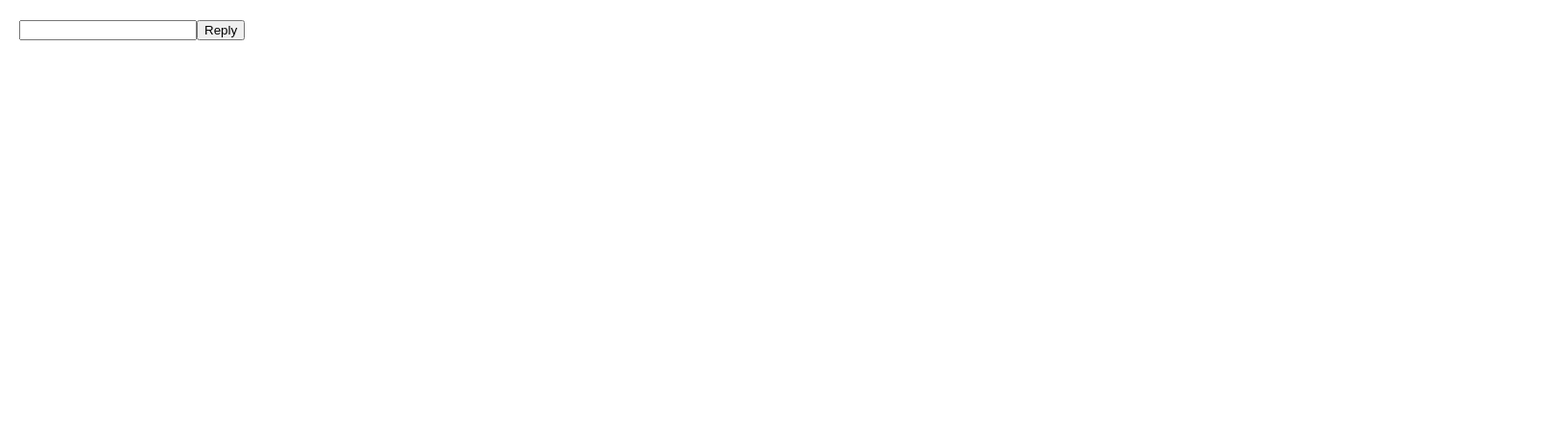
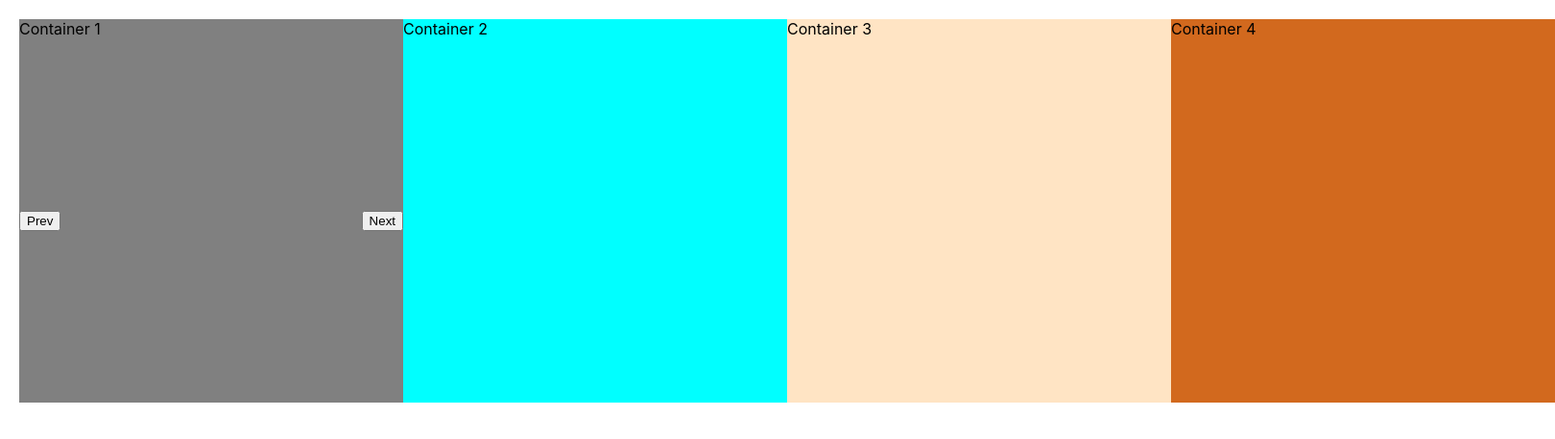
Before and after one commit to lohi212/react_todo_1hr, a React (Create React App) app: page / in a window 1280 px wide. Shown: the top 458 px of the page at 96% size, 1620 px wide, since content can reach past the window. Built offline with nearby package versions, Linux system fonts and the light colour scheme.

Commit message:
feat: handle prev click with transition

```diff
--- a/src/App.js
+++ b/src/App.js
@@ -1,4 +1,5 @@
 import "./App.css";
+import Carousel from "./components/Carousel";
 import NestedComments from "./components/NestedComments";
 import TicTacToe from "./components/TicTacToe";
 import Todo from "./components/Todo";
@@ -8,7 +9,8 @@ function App() {
     <div className="root-container">
       {/* <TicTacToe /> */}
       {/* <Todo /> */}
-      <NestedComments />
+      {/* <NestedComments /> */}
+      <Carousel />
     </div>
   );
 }
--- a/src/components/Carousel/ActionButtons.js
+++ b/src/components/Carousel/ActionButtons.js
@@ -1,11 +1,41 @@
-import React from "react";
+import React, { useState } from "react";
 
 const Actions = () => {
+  const [curr, setCurr] = useState(0);
+
+  const handleNext = () => {
+    const carousels = document.querySelectorAll(".container");
+    let newCurr = 0;
+    if (curr === carousels.length - 1) newCurr = 0;
+    else newCurr = curr + 1;
+
+    for (let i = 0; i < carousels.length; i++) {
+      carousels[i].style.transform = `translateX(${(i - newCurr) * 400}px)`;
+    }
+    setCurr(newCurr);
+  };
+
+  const handlePrev = () => {
+    const carousels = document.querySelectorAll(".container");
+    let newCurr = 0;
+    if (curr === 0) newCurr = carousels.length - 1;
+    else newCurr = curr - 1;
+
+    for (let i = 0; i < carousels.length; i++) {
+      carousels[i].style.transform = `translateX(${(i - newCurr) * 400}px)`;
+    }
+    setCurr(newCurr);
+  };
+
   return (
-    <div>
-      <button>Prev</button>
-      <button>Next</button>
-    </div>
+    <>
+      <button className="prev-button absolute" onClick={handlePrev}>
+        Prev
+      </button>
+      <button className="next-button absolute" onClick={handleNext}>
+        Next
+      </button>
+    </>
   );
 };
 
--- a/src/components/Carousel/index.js
+++ b/src/components/Carousel/index.js
@@ -1,17 +1,21 @@
 import React from "react";
 import Actions from "./ActionButtons";
 import { CAROUSEL_ITEMS } from "./utils";
+import "./styles.css";
 
 const Carousel = () => {
   return (
-    <div>
+    <div className="relative overflow carousel-container">
       <Actions />
-      {CAROUSEL_ITEMS.map((ele) => (
+
+      {CAROUSEL_ITEMS.map((ele, indx) => (
         <div
           key={ele.id}
           style={{
             background: ele.bg,
+            transform: `translate(${400 * indx}px)`,
           }}
+          className="container absolute"
         >
           {ele.text}
         </div>
--- a/src/components/Carousel/styles.css
+++ b/src/components/Carousel/styles.css
@@ -0,0 +1,33 @@
+.overflow {
+    /* overflow: hidden; */
+}
+
+.container {
+    height: 400px;
+    width: 400px;
+    transition: all 0.5s;
+}
+
+.carousel-container {
+    height: 400px;
+    width: 400px;
+}
+
+.absolute {
+    position: absolute;
+}
+
+.prev-button {
+    top: 50%;
+    z-index: 9;
+}
+
+.next-button {
+    top: 50%;
+    right: 0;
+    z-index: 9;
+}
+
+.relative {
+    position: relative;
+}
--- a/src/components/Carousel/utils.js
+++ b/src/components/Carousel/utils.js
@@ -6,17 +6,17 @@ export const CAROUSEL_ITEMS = [
   },
   {
     id: 2,
-    text: "Container 1",
+    text: "Container 2",
     bg: "aqua",
   },
   {
     id: 3,
-    text: "Container 1",
+    text: "Container 3",
     bg: "bisque",
   },
   {
     id: 4,
-    text: "Container 1",
+    text: "Container 4",
     bg: "chocolate",
   },
 ];
```
